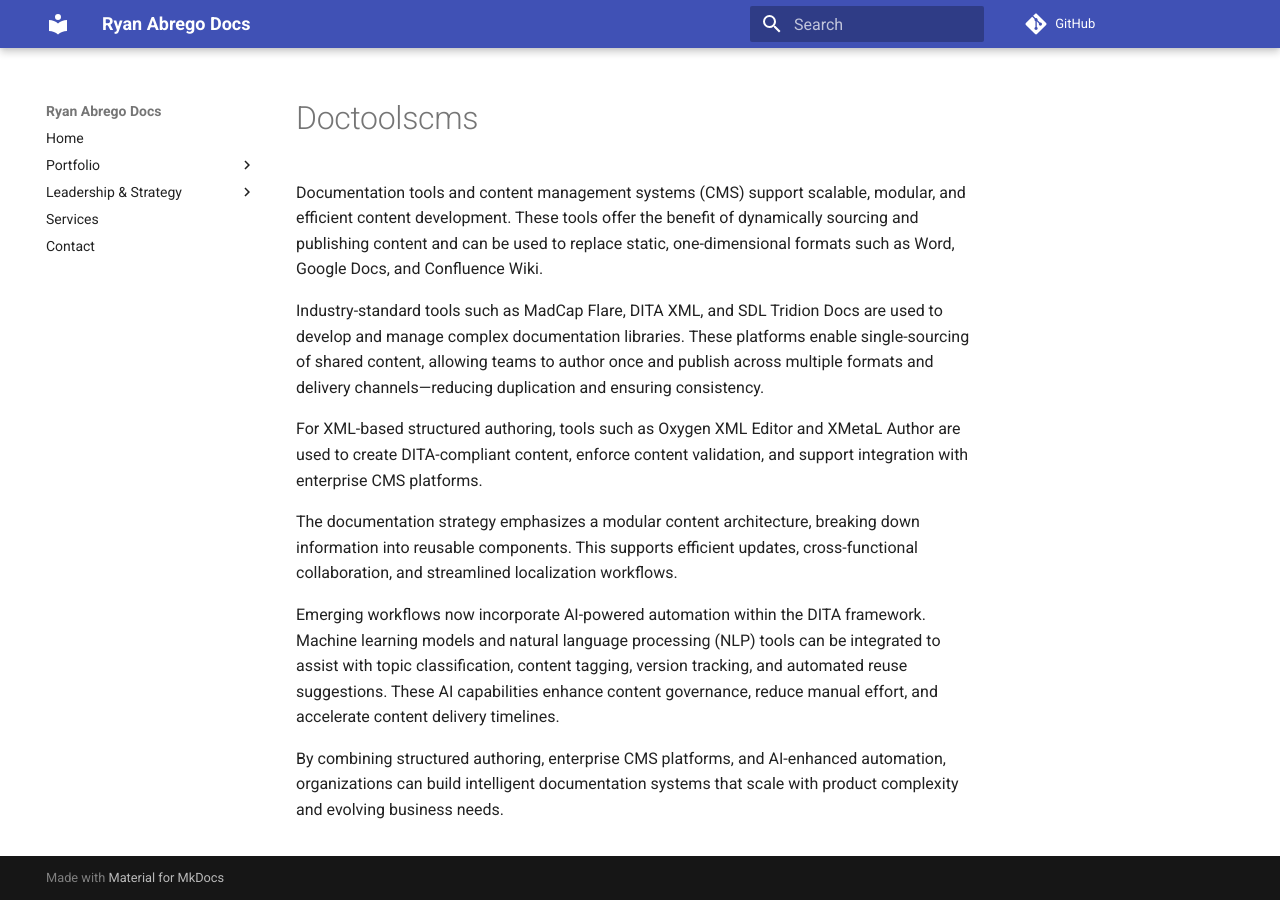
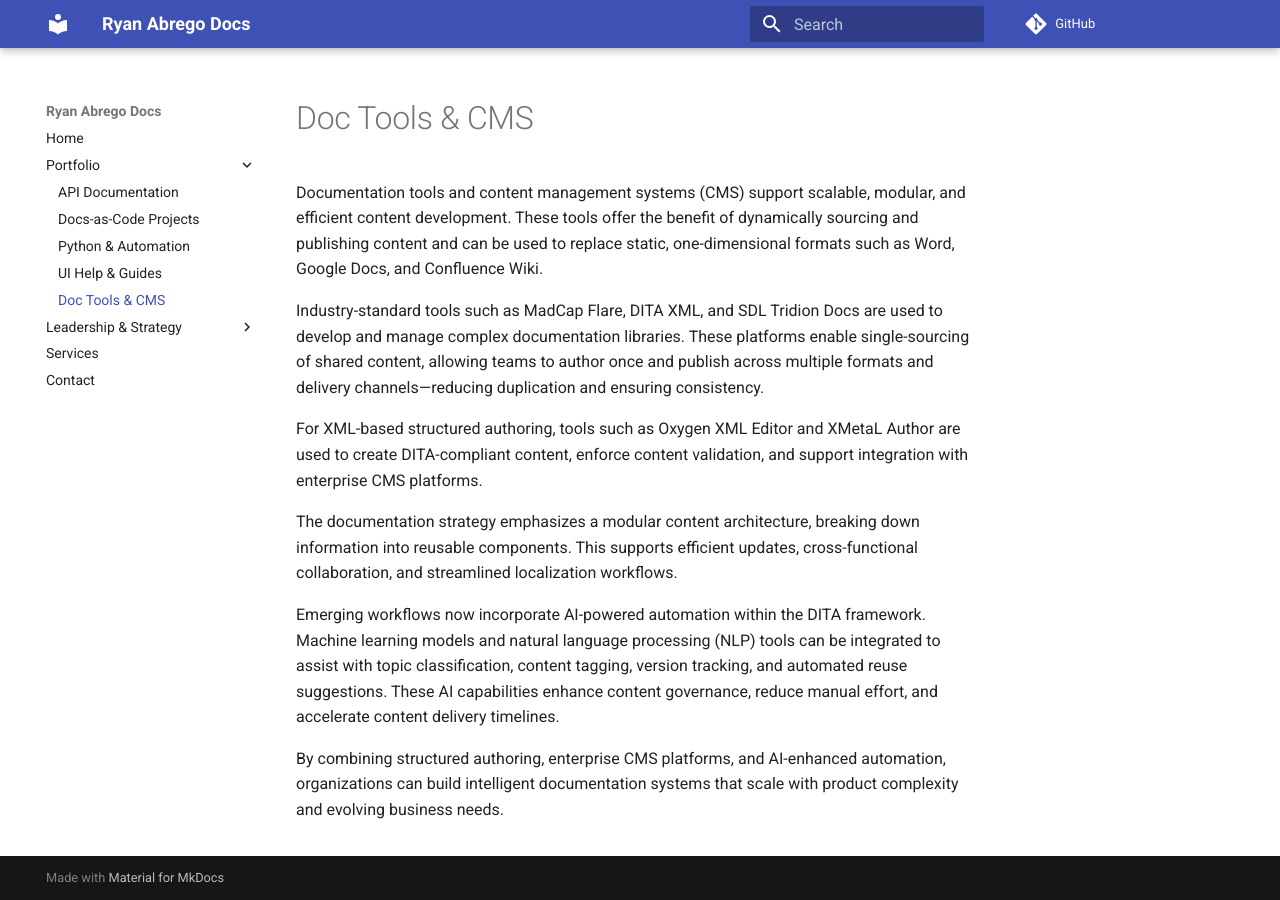
Before and after one commit to ryanabrego/MkDocs, an MkDocs documentation site: the page built from docs/portfolio/doctoolscms.md, in a window 1280 px wide. Built offline with MkDocs 1.6.1 and Material for MkDocs 9.7.7, drawn with Linux system fonts in a browser that asks for light colours; comment, search, counter and statistics services are not loaded.

Commit message:
Update mkdocs.yml

```diff
--- a/mkdocs.yml
+++ b/mkdocs.yml
@@ -13,6 +13,7 @@
       - Docs-as-Code Projects: portfolio/docs-as-code.md
       - Python & Automation: portfolio/python.md
       - UI Help & Guides: portfolio/help-systems.md
+      - Doc Tools & CMS: portfolio/doctoolscms.md
   - Leadership & Strategy:
       - Team Management: leadership/management.md
       - Agile and DevOps: leadership/agile.md
```
